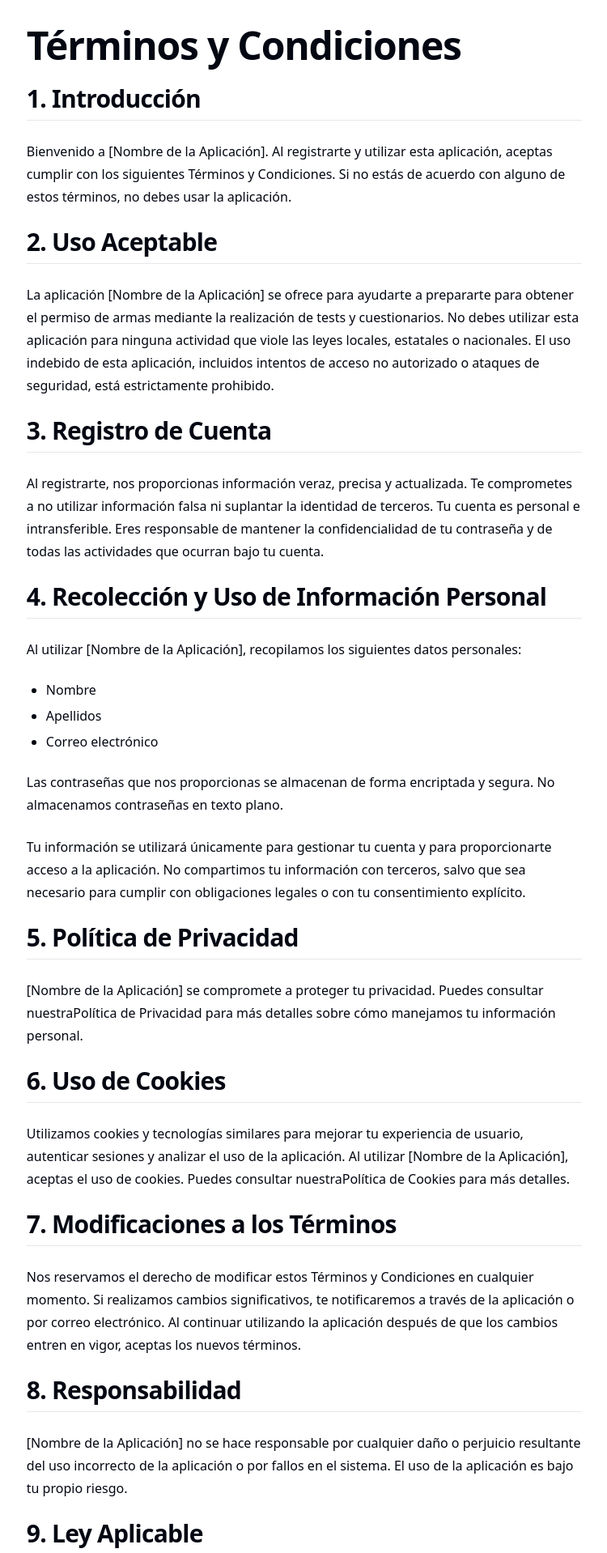
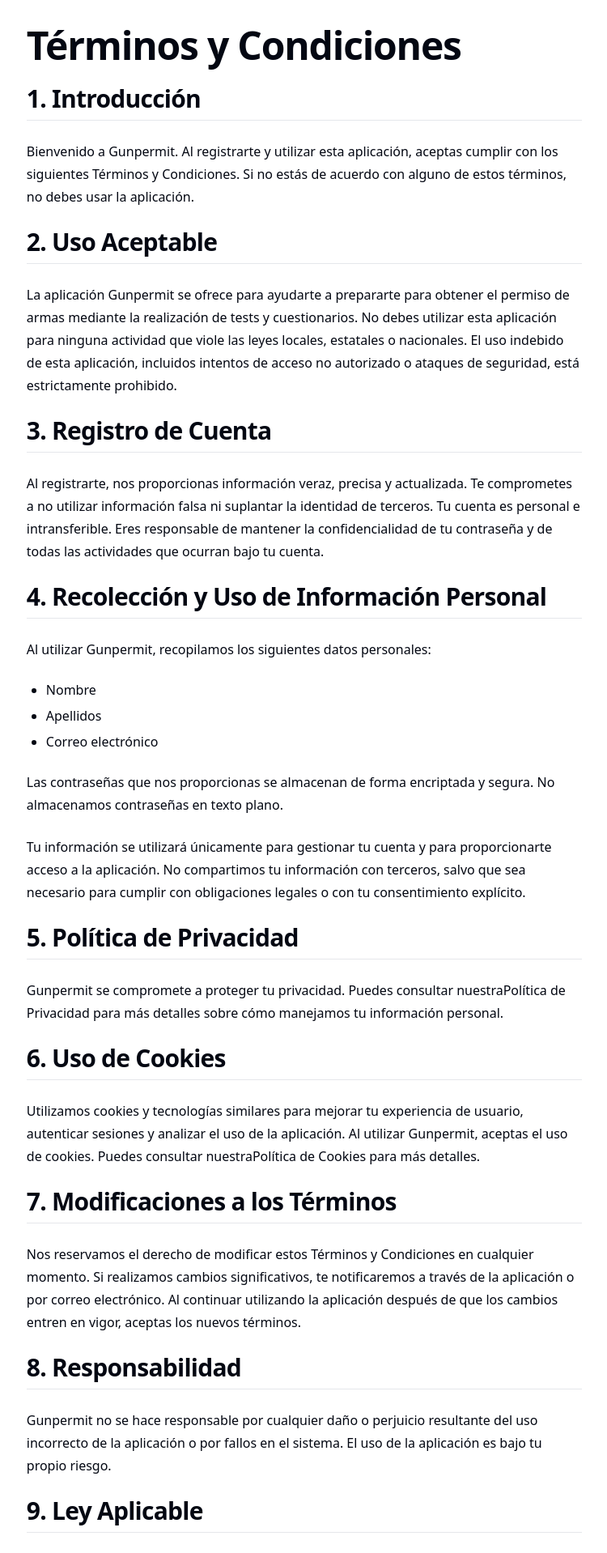
Before and after one commit to osoyinas/gunpermit-landing, a Next.js app: page /info/terminos-y-condiciones in a window 1280 px wide. Shown: the top 1918 px of the page at 81% size, without its empty margins (264-1014 px from the left). Built offline with nearby package versions, Linux system fonts and the light colour scheme.

Commit message:
Update application name from [Nombre de la Aplicación] to Gunpermit in privacy policy and terms of service pages

```diff
--- a/src/app/info/politica-privacidad/page.tsx
+++ b/src/app/info/politica-privacidad/page.tsx
@@ -12,18 +12,18 @@ export default function Page () {
 
       <TypographyH2>1. Introducción</TypographyH2>
       <TypographyP>
-        En [Nombre de la Aplicación], nos comprometemos a proteger tu privacidad
+        En Gunpermit, nos comprometemos a proteger tu privacidad
         y garantizar la seguridad de tus datos personales. Esta Política de
         Privacidad explica cómo recopilamos, utilizamos y protegemos tu
         información personal cuando utilizas nuestra aplicación. Al registrarte
-        y utilizar [Nombre de la Aplicación], aceptas esta política de
+        y utilizar Gunpermit, aceptas esta política de
         privacidad.
       </TypographyP>
       <br />
 
       <TypographyH2>2. Información que Recopilamos</TypographyH2>
       <TypographyP>
-        Al utilizar [Nombre de la Aplicación], recopilamos y procesamos los
+        Al utilizar Gunpermit, recopilamos y procesamos los
         siguientes datos personales:
       </TypographyP>
       <TypographyList>
--- a/src/app/info/terminos-y-condiciones/page.tsx
+++ b/src/app/info/terminos-y-condiciones/page.tsx
@@ -12,7 +12,7 @@ export default function Page () {
 
       <TypographyH2>1. Introducción</TypographyH2>
       <TypographyP>
-        Bienvenido a [Nombre de la Aplicación]. Al registrarte y utilizar esta
+        Bienvenido a Gunpermit. Al registrarte y utilizar esta
         aplicación, aceptas cumplir con los siguientes Términos y Condiciones.
         Si no estás de acuerdo con alguno de estos términos, no debes usar la
         aplicación.
@@ -21,7 +21,7 @@ export default function Page () {
 
       <TypographyH2>2. Uso Aceptable</TypographyH2>
       <TypographyP>
-        La aplicación [Nombre de la Aplicación] se ofrece para ayudarte a
+        La aplicación Gunpermit se ofrece para ayudarte a
         prepararte para obtener el permiso de armas mediante la realización de
         tests y cuestionarios. No debes utilizar esta aplicación para ninguna
         actividad que viole las leyes locales, estatales o nacionales. El uso
@@ -42,7 +42,7 @@ export default function Page () {
 
       <TypographyH2>4. Recolección y Uso de Información Personal</TypographyH2>
       <TypographyP>
-        Al utilizar [Nombre de la Aplicación], recopilamos los siguientes datos
+        Al utilizar Gunpermit, recopilamos los siguientes datos
         personales:
       </TypographyP>
       <TypographyList>
@@ -64,7 +64,7 @@ export default function Page () {
 
       <TypographyH2>5. Política de Privacidad</TypographyH2>
       <TypographyP>
-        [Nombre de la Aplicación] se compromete a proteger tu privacidad. Puedes
+        Gunpermit se compromete a proteger tu privacidad. Puedes
         consultar nuestra
         <a href="enlace_a_la_politica_de_privacidad">
           Política de Privacidad
@@ -77,7 +77,7 @@ export default function Page () {
       <TypographyP>
         Utilizamos cookies y tecnologías similares para mejorar tu experiencia
         de usuario, autenticar sesiones y analizar el uso de la aplicación. Al
-        utilizar [Nombre de la Aplicación], aceptas el uso de cookies. Puedes
+        utilizar Gunpermit, aceptas el uso de cookies. Puedes
         consultar nuestra
         <a href="enlace_a_la_politica_de_cookies">Política de Cookies</a> para
         más detalles.
@@ -96,7 +96,7 @@ export default function Page () {
 
       <TypographyH2>8. Responsabilidad</TypographyH2>
       <TypographyP>
-        [Nombre de la Aplicación] no se hace responsable por cualquier daño o
+        Gunpermit no se hace responsable por cualquier daño o
         perjuicio resultante del uso incorrecto de la aplicación o por fallos en
         el sistema. El uso de la aplicación es bajo tu propio riesgo.
       </TypographyP>
```
